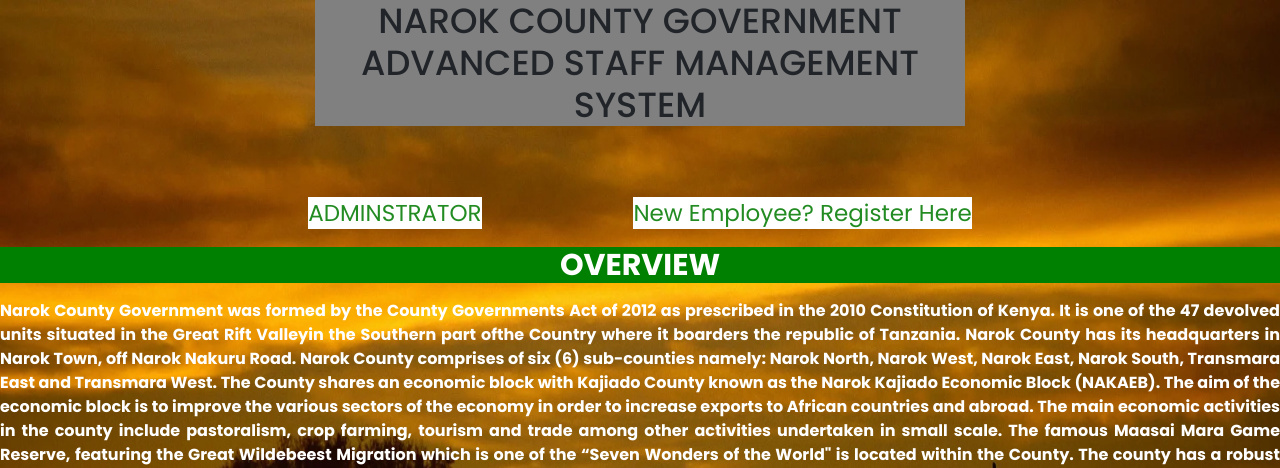
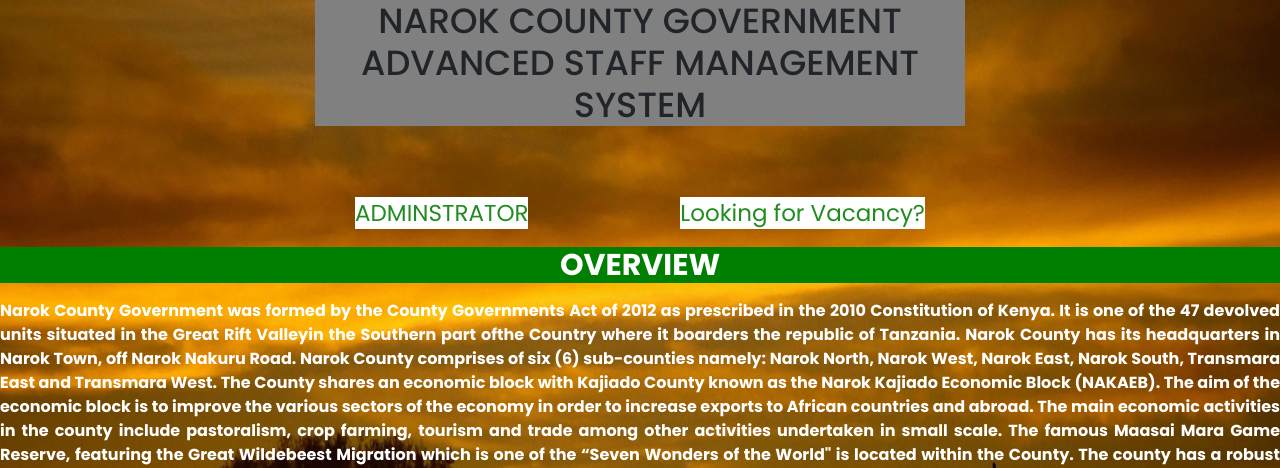
Before and after one commit to MASHON01/HRMS, a Django app: page / in a window 1280 px wide. Shown: the top 468 px of the page. Run offline with Django 3.2, Linux system fonts and the light colour scheme.

Commit message:
First Commit

```diff
--- a/Human_Resource_Management_System_Django/hrms/templates/hrms/home/home.html
+++ b/Human_Resource_Management_System_Django/hrms/templates/hrms/home/home.html
@@ -84,7 +84,7 @@ h2{
     <img src="{% static 'hrms/images/chmscbin.webp' %}" height="150px" width="150px"></div>
     <div><h1 class="logo">NAROK COUNTY GOVERNMENT ADVANCED STAFF MANAGEMENT SYSTEM</h1></div><div class="log"><img src="{% static 'hrms/images/Kenya.jpg' %}" height="150px" width="150px"></div>
             <div class="lin">  <a href=" {% url 'hrms:login' %} "> ADMINSTRATOR</a> &emsp; &emsp; &emsp; &emsp;  &emsp;
-                <a href=" {% url 'hrms:recruitment' %} "> New Employee? Register Here</a>
+                <a href=" {% url 'hrms:recruitment' %} "> Looking for Vacancy?</a>
             </div>
             <p><h2>OVERVIEW</h2></p><div class='desc'>
                 Narok County Government was formed by the County Governments Act of 2012 as prescribed in the 2010 Constitution of Kenya.
```
Also changed, not shown: Human_Resource_Management_System_Django/media/254701248801_status_71bd0a157b514b529ef947b3a85a7ce5.jpg (added), Human_Resource_Management_System_Django/media/254701248801_status_ead0a4ee5c7a43ab81293a44cd1e1ed7.jpg (added), Human_Resource_Management_System_Django/media/254748128412_status_739233a514584110997d57ee5605cd59.jpg (added), Human_Resource_Management_System_Django/media/254748768622_status_2b604ac381524c5193c5752ec9efa2f3.jpg (added), Human_Resource_Management_System_Django/media/DSC_0044_2.jpg (added), Human_Resource_Management_System_Django/media/DSC_0138.jpg (added), Human_Resource_Management_System_Django/media/DSC_0307.jpg (added), Human_Resource_Management_System_Django/media/DSC_0347.jpg (added), 3 other files.
